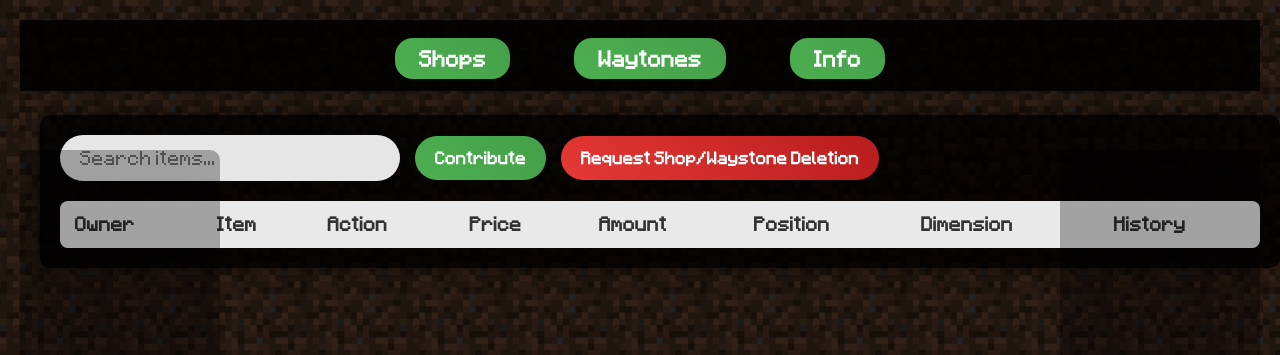
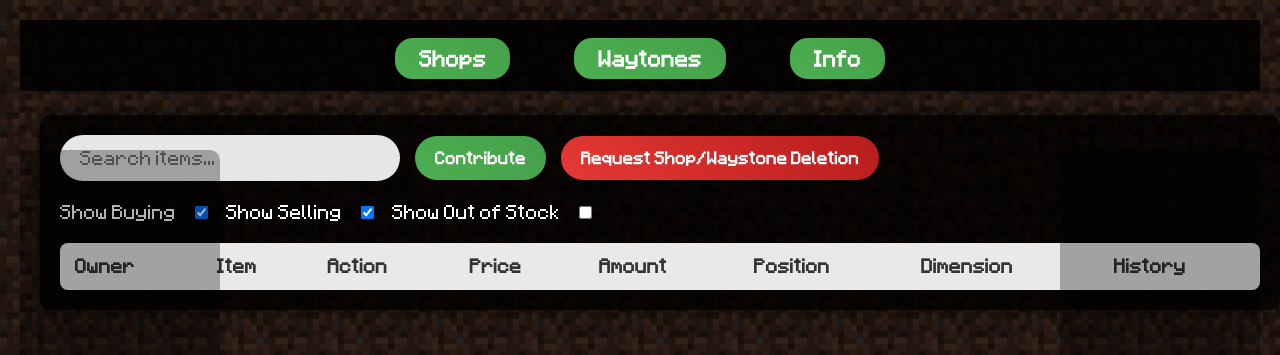
Before and after one commit to Kreiseljustus/ASMP-Shop-Site, a website: page index.html in a window 1280 px wide. Shown: the top 355 px of the page. Drawn offline with nearby package versions, Linux system fonts and the light colour scheme; files whose address does not match are found by name.

Commit message:
Filter by action on shops

```diff
--- a/index.html
+++ b/index.html
@@ -142,6 +142,7 @@
         align-items: center;
         gap: 15px;
         margin-bottom: 20px;
+        color: #fff;
     }
     #searchBar {
         width: 100%;
@@ -382,12 +383,21 @@
         }
 
         function searchItems() {
-            const query = document.getElementById("searchBar").value.toLowerCase();
+            const query = document.getElementById("searchBar").value.toLowerCase().trim();
             const rows = document.querySelectorAll("tbody tr");
+            const showBuying = document.getElementById("showBuying").checked;
+            const showSelling = document.getElementById("showSelling").checked;
+            const showOutOfStock = document.getElementById("showOutOfStock").checked;
 
             rows.forEach(row => {
-                let text = row.textContent.toLowerCase();
-                row.style.display = text.includes(query) ? "" : "none";
+                const [owner, item, action, price, amount, position, dimension, ] = Array.from(row.children).map(td => td.textContent);
+                const text = (owner + " " + item + " " + action + " " + price + " " + amount + " " + position + " " + dimension).toLowerCase();
+                let display = "";
+                if (query && !text.includes(query)) display = "none";
+                if (!showBuying && action === "Buying") display = "none";
+                if (!showSelling && action === "Selling") display = "none";
+                if (!showOutOfStock && action === "Out of Stock") display = "none";
+                row.style.display = display;
             });
         }
 
@@ -659,6 +669,14 @@
                 <button class="contribute-btn" onclick="showContributeModal()">Contribute</button>
                 <button id="deletion-request-btn" class="contribute-btn deletion-btn" type="button">Request Shop/Waystone Deletion</button>
             </div>
+            <div class="search-container">
+                <label for="showBuying">Show Buying</label>
+                <input type="checkbox" id="showBuying" checked onchange="searchItems()">
+                <label for="showSelling">Show Selling</label>
+                <input type="checkbox" id="showSelling" checked onchange="searchItems()">
+                <label for="showOutOfStock">Show Out of Stock</label>
+                <input type="checkbox" id="showOutOfStock" onchange="searchItems()">
+            </div>
             <table>
                 <thead>
                     <tr>
```
